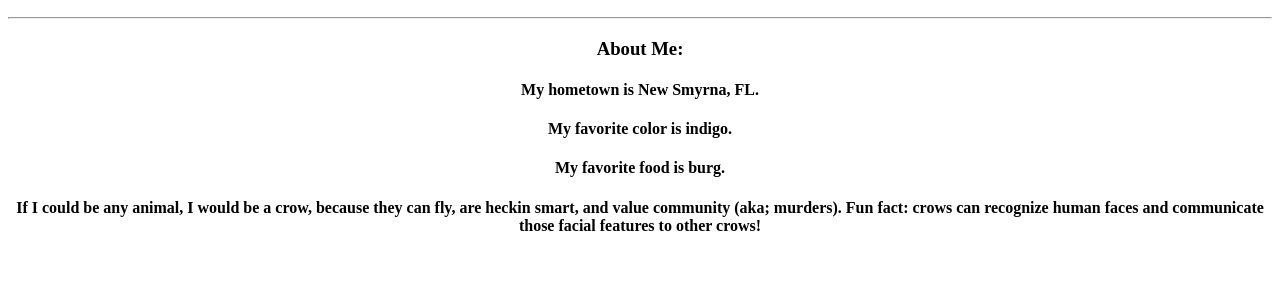
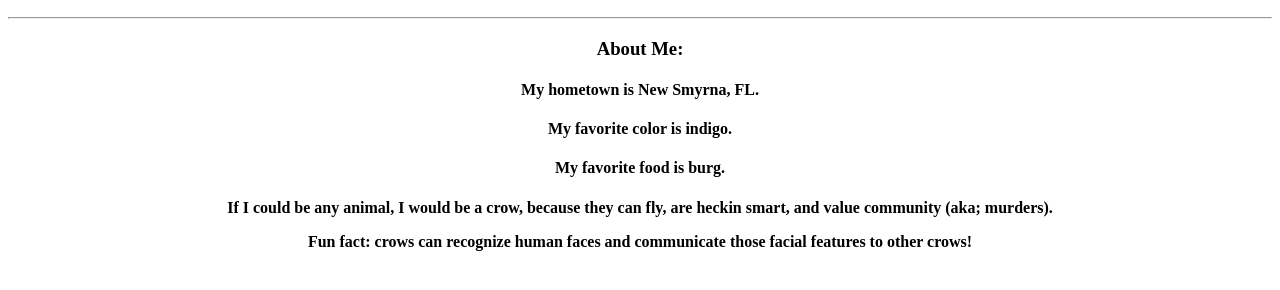
Before and after one commit to chrisicusicus/my-first-repo, a plain HTML site: page index.html in a window 1280 px wide. Shown: the part 110-400 px from the top of the page. Drawn offline with Linux system fonts and the light colour scheme.

Commit message:
adding new text

```diff
--- a/index.html
+++ b/index.html
@@ -14,7 +14,8 @@
 					<h4>My hometown is New Smyrna, FL.</h4>
 					<h4>My favorite color is indigo.</h4>
 					<h4>My favorite food is burg.</h4>
-					<h4>If I could be any animal, I would be a crow, because they can fly, are heckin smart, and value community (aka; murders).  Fun fact: crows can recognize human faces and communicate those facial features to other crows!</h4>
+					<h4>If I could be any animal, I would be a crow, because they can fly, are heckin smart, and value community (aka; murders).
+                    <p>Fun fact: crows can recognize human faces and communicate those facial features to other crows!</p></h4>
 			</div>
 		  </body>
 		</html>
```
